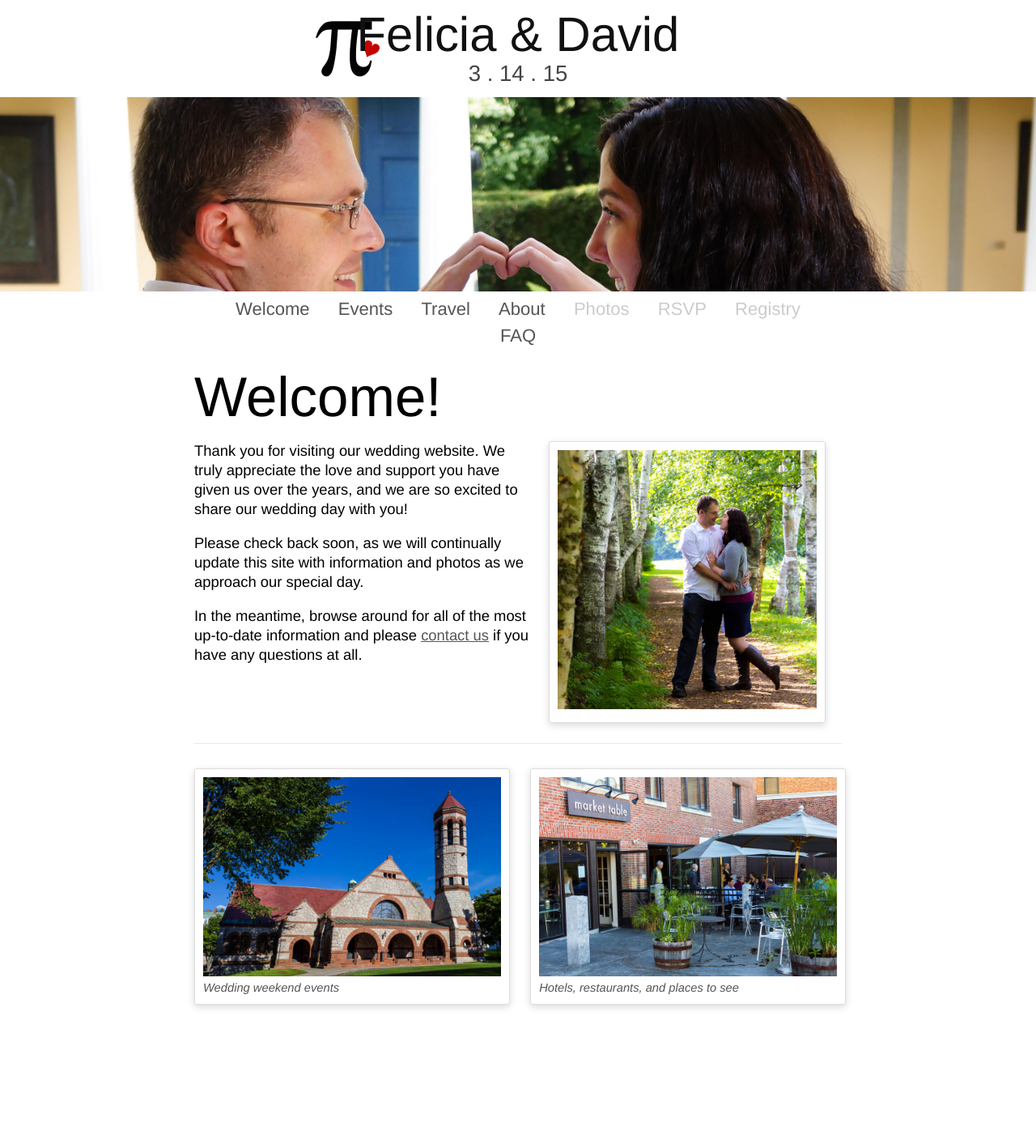
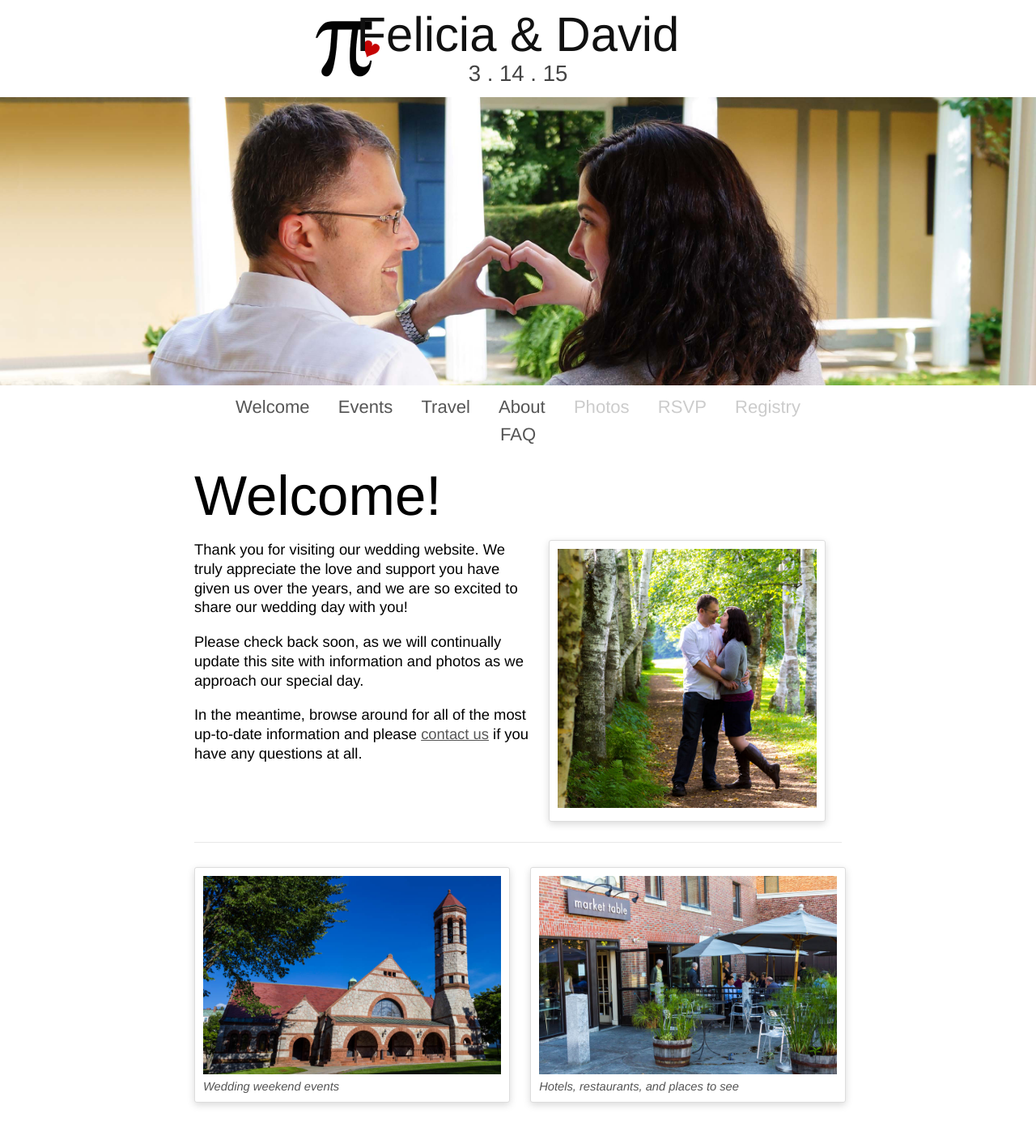
Before and after one commit to dnschnur/piday.github.com, a Jekyll site: the page built from index.md, in a window 1280 px wide. Shown: the whole page at 81% size. Built offline with Jekyll 4.4.1, drawn with Linux system fonts in a browser that asks for light colours; nearby versions of some CDN libraries; before the commit the page ends 1281 px from its top, so only the background shows below that.

Commit message:
Finalized banner image.

```diff
--- a/_layouts/default.html
+++ b/_layouts/default.html
@@ -35,7 +35,9 @@
     </div>
   </div>
 
-  <div id="banner"></div>
+  <div id="banner">
+    <img src="/images/banner.jpg">
+  </div>
 
   <div id="menu">
     <div class="menu-item">
--- a/piday.css
+++ b/piday.css
@@ -96,14 +96,8 @@ a:hover {
   top: 75px;
 }
 
-#banner {
-  background-image: url(/images/banner-heart.jpg);
-  background-position: center;
-  -o-background-size: cover;
-  -moz-background-size: cover;
-  -webkit-background-size: cover;
-  background-size: cover;
-  height: 240px;
+#banner img {
+  width: 100%;
 }
 
 #menu {
@@ -568,10 +562,6 @@ input[type=submit]:disabled {
     height: 88px;
   }
 
-  #banner {
-    height: 268px;
-  }
-
   #menu {
     max-width: 450px;
   }
@@ -707,10 +697,6 @@ input[type=submit]:disabled {
 
   #title {
     height: 72px;
-  }
-
-  #banner {
-    height: 216px;
   }
 
   #menu {
```
Also changed, not shown: images/banner-heart.jpg (deleted), images/banner-reception.jpg (added), images/banner.jpg, 1 other file.
